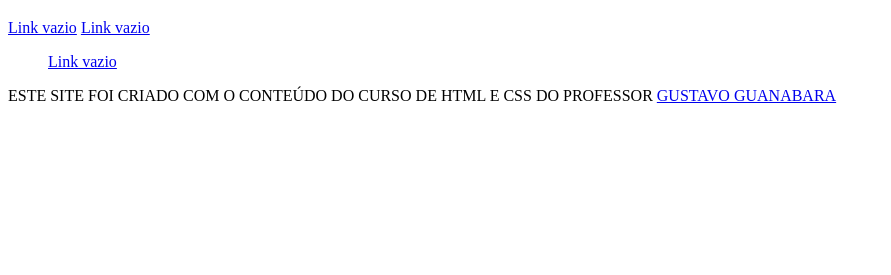
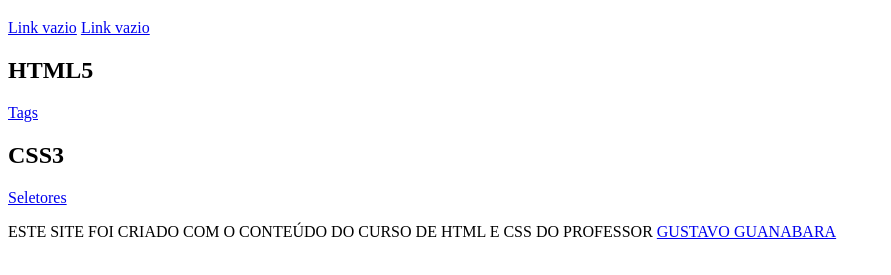
Before and after one commit to migueldarocha/EstudosCursoEmVideo, a plain HTML site: page index.html in a window 1280 px wide. Shown: the part 61-336 px from the top of the page, without its empty margins (0-891 px from the left). Drawn offline with Linux system fonts and the light colour scheme.

Commit message:
Mudanças

```diff
--- a/index.html
+++ b/index.html
@@ -15,9 +15,14 @@
     </header>
     <main>
         <section>
-            <ol>
-                <a href="#">Link vazio</a>
-            </ol>
+            <h2>HTML5</h2>
+            <article>
+                <a href="tags.html">Tags</a>
+            </article>
+            <h2>CSS3</h2>
+            <article>
+                <a href="seletores.html">Seletores</a>
+            </article>
         </section>
     </main>
     <aside>
```
Also changed, not shown: 1 other file.
